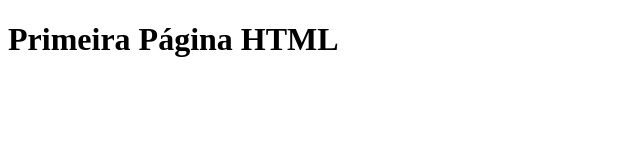
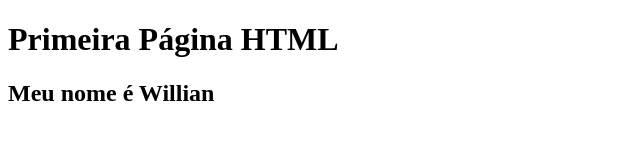
Before and after one commit to willianserrano/mlw2024, a plain HTML site: page index.html in a window 1280 px wide. Shown: the whole page, without its empty margins (0-640 px from the left). Drawn offline with Linux system fonts and the light colour scheme.

Commit message:
mudança1

```diff
--- a/index.html
+++ b/index.html
@@ -8,5 +8,8 @@
 </head>
 <body>
   <h1>Primeira Página HTML</h1>
+  <H2>Meu nome é Willian
+
+  </H2>
 </body>
 </html>
```
